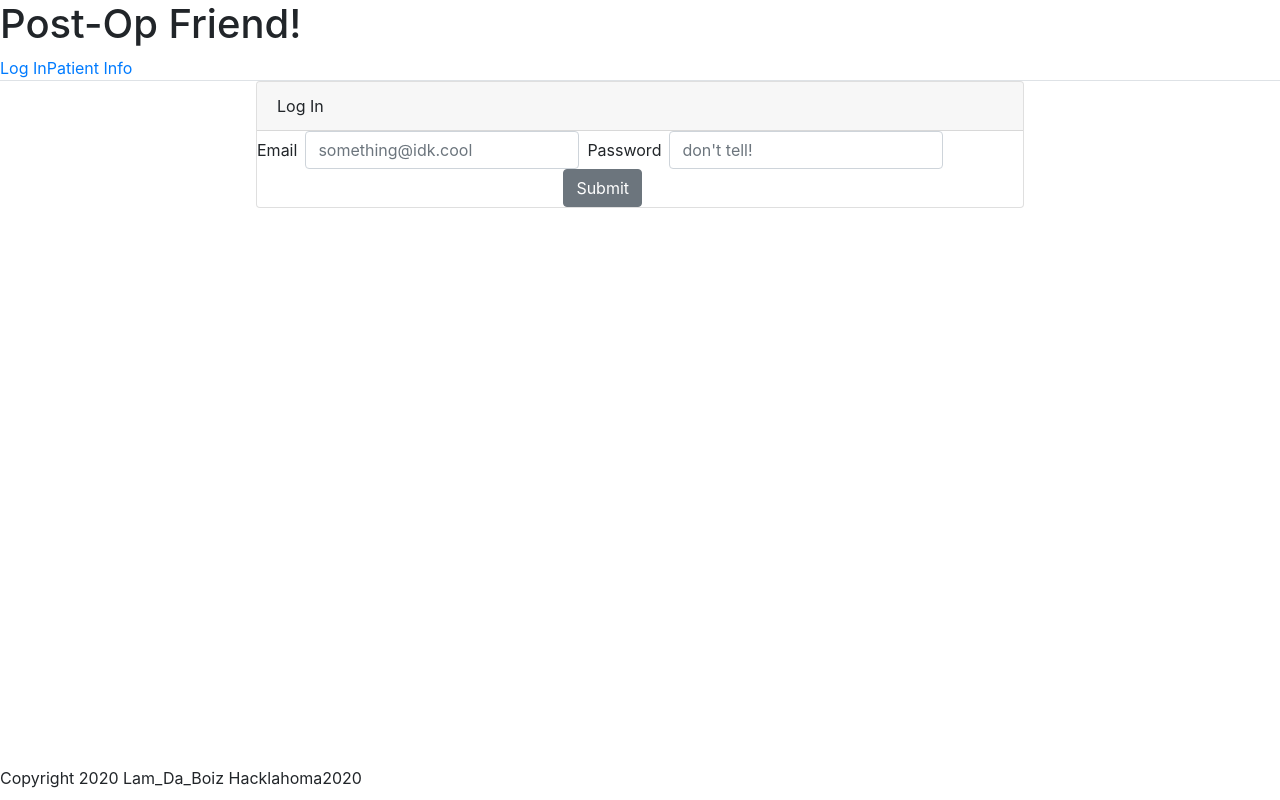
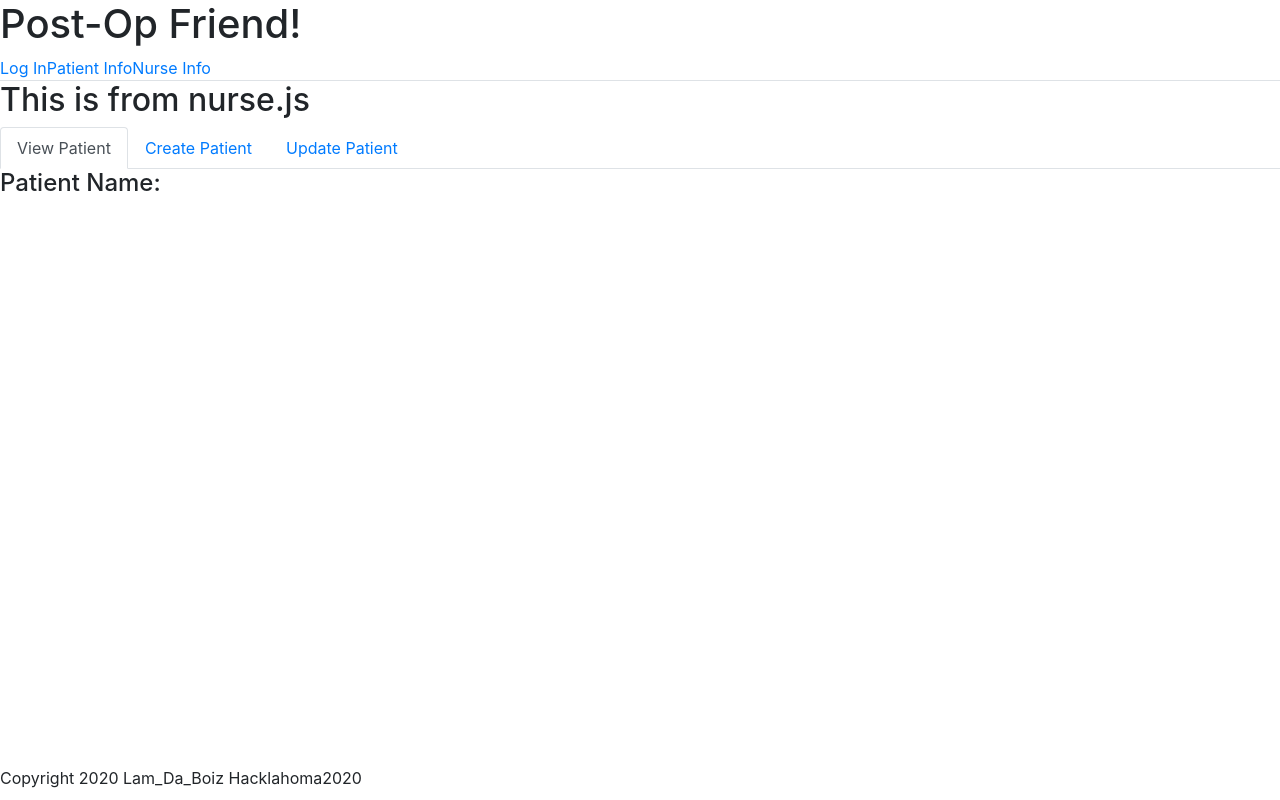
Before and after one commit to Post-Op-Patient-App/Front-End, a React (Create React App) app in the folder post-op-patient-app/: page /nurse in a window 1280 px wide. Built offline with nearby package versions, Linux system fonts and the light colour scheme.

Commit message:
commit before pulling from master to get Cam's work

```diff
--- a/post-op-patient-app/src/App.js
+++ b/post-op-patient-app/src/App.js
@@ -15,10 +15,15 @@ function App(props) {
       <div className="nav-tabs">
         <Link className="links" to="/">Log In</Link>
         <Link className="links" to="/patient/">Patient Info</Link>
+        {/*to be removed*/}
+        <Link className="links" to="/nurse/">Nurse Info</Link>
       </div>
       <Switch>
         <Route path={`/patient/`}>
           <Patient id={props.id}/>
+        </Route>
+        <Route path={`/nurse/`}>
+          <Nurse />
         </Route>
         <Route path="/">
           <Home />
--- a/post-op-patient-app/src/components/Nurse/Nurse.js
+++ b/post-op-patient-app/src/components/Nurse/Nurse.js
@@ -1,9 +1,76 @@
-import React from 'react';
+import React, {useState} from 'react';
 import {BrowserRouter as Router, Route, Switch, Link} from "react-router-dom";
+import { TabContent, TabPane, Nav, NavItem, NavLink, Card, Button, CardTitle, CardText, Row, Col } from 'reactstrap';
+import classnames from 'classnames';
+
 
 const Nurse = () =>{
+
+  const [activeTab, setActiveTab] = useState('1');
+
+const toggle = tab => {
+  if(activeTab !== tab) setActiveTab(tab);
+}
+
   return(
-    <h2>This is from nurse.js</h2>
+    <div className="nurse-page">
+      <h2>This is from nurse.js</h2>
+      <div>
+     <Nav tabs>
+       <NavItem>
+         <NavLink
+           className={classnames({ active: activeTab === '1' })}
+           onClick={() => { toggle('1'); }}
+         >
+           View Patient
+         </NavLink>
+       </NavItem>
+       <NavItem>
+         <NavLink
+           className={classnames({ active: activeTab === '2' })}
+           onClick={() => { toggle('2'); }}
+         >
+           Create Patient
+         </NavLink>
+       </NavItem>
+       <NavItem>
+         <NavLink
+           className={classnames({ active: activeTab === '2' })}
+           onClick={() => { toggle('2'); }}
+         >
+           Update Patient
+         </NavLink>
+       </NavItem>
+     </Nav>
+     <TabContent activeTab={activeTab}>
+       <TabPane tabId="1">
+         <Row>
+           <Col sm="12">
+             <h4>{`Patient Name: `}</h4>
+           </Col>
+         </Row>
+       </TabPane>
+       <TabPane tabId="2">
+         <Row>
+           <Col sm="6">
+             <Card body>
+               <CardTitle>Special Title Treatment</CardTitle>
+               <CardText>With supporting text below as a natural lead-in to additional content.</CardText>
+               <Button>Go somewhere</Button>
+             </Card>
+           </Col>
+           <Col sm="6">
+             <Card body>
+               <CardTitle>Special Title Treatment</CardTitle>
+               <CardText>With supporting text below as a natural lead-in to additional content.</CardText>
+               <Button>Go somewhere</Button>
+             </Card>
+           </Col>
+         </Row>
+       </TabPane>
+     </TabContent>
+   </div>
+    </div>
   )
 }
 
--- a/post-op-patient-app/src/components/Patient/Patient.js
+++ b/post-op-patient-app/src/components/Patient/Patient.js
@@ -16,7 +16,7 @@ import {
 } from 'reactstrap';
 
 
-function Patient() {
+function Patient(props) {
   const [dropdownOpen, setDropdownOpen] = useState(false);
 
   const toggle = () => setDropdownOpen(prevState => !prevState);
@@ -29,7 +29,7 @@ function Patient() {
         <Card>
           <CardTitle>L-CORE</CardTitle>
           <CardText>Internal Temp</CardText>
-          <Dropdown isOpen={dropdownOpen} toggle={toggle}>
+          <Dropdown group isOpen={dropdownOpen} toggle={toggle}>
           {/*This does run a bug that allows all 3 to open at the same time but
             it can be solved later!
             */}
@@ -54,7 +54,7 @@ function Patient() {
         <Card>
           <CardTitle>L-SURF</CardTitle>
           <CardText>Surface Temp</CardText>
-          <Dropdown isOpen={dropdownOpen} toggle={toggle}>
+          <Dropdown group isOpen={dropdownOpen} toggle={toggle}>
       <DropdownToggle caret>
         Select Temp Range
         </DropdownToggle>
@@ -76,7 +76,7 @@ function Patient() {
         <Card>
           <CardTitle>L-O2</CardTitle>
           <CardText>Oxygen Saturation</CardText>
-          <Dropdown isOpen={dropdownOpen} toggle={toggle}>
+          <Dropdown group isOpen={dropdownOpen} toggle={toggle}>
       <DropdownToggle caret>
         Select Saturation Range
         </DropdownToggle>
@@ -99,7 +99,7 @@ function Patient() {
         <Card>
           <CardTitle>L-BP</CardTitle>
           <CardText>Prev Blood Pressure</CardText>
-          <Dropdown isOpen={dropdownOpen} toggle={toggle}>
+          <Dropdown group isOpen={dropdownOpen} toggle={toggle}>
       <DropdownToggle caret>
         Select BP Range
         </DropdownToggle>
@@ -115,7 +115,7 @@ function Patient() {
         <Card>
           <CardTitle>SURF-STBL</CardTitle>
           <CardText>Stability of Surface Temp</CardText>
-          <Dropdown isOpen={dropdownOpen} toggle={toggle}>
+          <Dropdown group isOpen={dropdownOpen} toggle={toggle}>
       <DropdownToggle caret>
         Select
         </DropdownToggle>
@@ -131,7 +131,7 @@ function Patient() {
         <Card>
           <CardTitle>CORE-STBL</CardTitle>
           <CardText>Core Temp Stability</CardText>
-          <Dropdown isOpen={dropdownOpen} toggle={toggle}>
+          <Dropdown group isOpen={dropdownOpen} toggle={toggle}>
       <DropdownToggle caret>
         Select
         </DropdownToggle>
```
